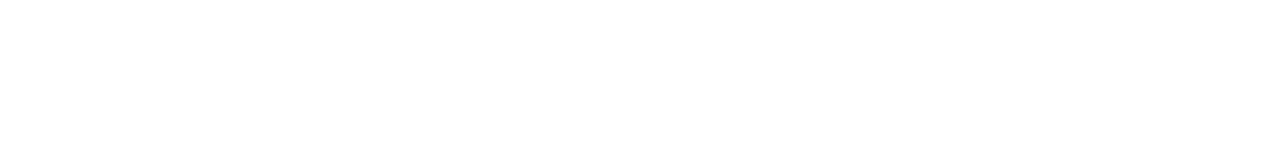
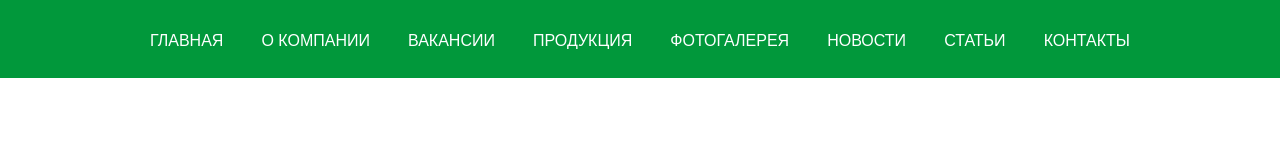
Before and after one commit to Gavriilks/Novaboard, a plain HTML site: page index.html in a window 1280 px wide. Drawn offline with Linux system fonts and the light colour scheme.

Commit message:
header start

```diff
--- a/css/style.css
+++ b/css/style.css
@@ -0,0 +1,38 @@
+body {
+    margin: 0px;
+    font-family: Arial, Helvetica, sans-serif;
+}
+.container {
+    max-width: 1225px;
+    margin: 0 auto;
+
+}
+.header {
+    height: 78px;
+    width: 100%;
+    background-color: #01983b;
+}
+.header__link {
+    margin: 0 auto;
+    max-width: 980px;
+    text-decoration: none;
+    padding-top: 32px;
+    padding-bottom: 32px;
+}
+.menu {
+    justify-content: space-between;
+    margin: 0px;
+    padding: 0px;
+    display: flex;
+    align-items: center;
+    text-decoration: none;
+    list-style: none;
+}
+.menu__inner {
+    text-decoration: none;
+    font-size: 16px;
+    color: #ffffff;
+    font-weight: 400;
+    text-transform: uppercase;
+    white-space: nowrap;
+}
--- a/index.html
+++ b/index.html
@@ -4,9 +4,45 @@
     <meta charset="UTF-8">
     <meta name="viewport" content="width=device-width, initial-scale=1.0">
     <link rel="stylesheet" href="css/style.css">
-    <title>Document</title>
+    <title>Novaboard</title>
 </head>
 <body>
+    <header>
+        <div class="header">
+            <div class="header__link">
+                <nav>
+                    <ul class="menu">
+                        <li>
+                            <a class="menu__inner" href="#">главная</a>
+                        </li>
+                        <li>
+                            <a class="menu__inner" href="#">о компании</a>
+                        </li>
+                        <li>
+                            <a class="menu__inner" href="#">вакансии</a>
+                        </li>
+                        <li>
+                            <a class="menu__inner" href="#">продукция</a>
+                        </li>
+                        <li>
+                            <a class="menu__inner" href="#">фотогалерея</a>
+                        </li>
+                        <li>
+                            <a class="menu__inner" href="#">новости</a>
+                        </li>
+                        <li>
+                            <a class="menu__inner" href="#">статьи</a>
+                        </li>
+                        <li>
+                            <a class="menu__inner" href="#">контакты</a>
+                        </li>
+                    </ul>
+                </nav>
+
+            </div>
+        </div>
+    </header>
+
 
 </body>
 </html>
```
